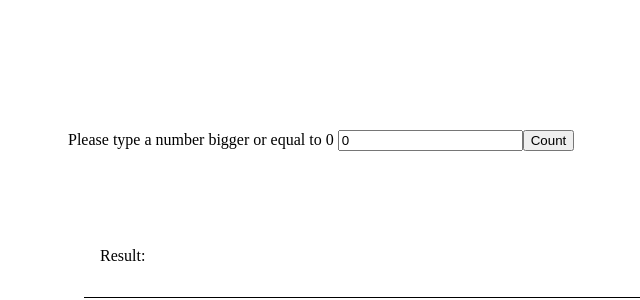
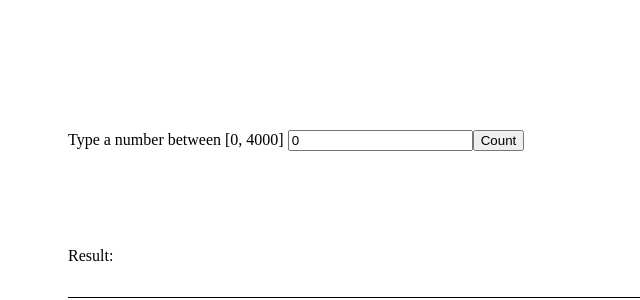
Before and after one commit to brkygngr/BracketCoCo, an Angular app in the folder bcc-ui/: page / in a window 1280 px wide. Shown: the part 178-478 px from the top of the page, without its empty margins (4-644 px from the left). Built offline with nearby package versions, Linux system fonts and the light colour scheme.

Commit message:
improve ui look

```diff
--- a/bcc-ui/src/app/app.component.html
+++ b/bcc-ui/src/app/app.component.html
@@ -1,7 +1,7 @@
 <div class="app-form-container">
   <div class="app-form-element">
     <label>
-      Please type a number bigger or equal to 0
+      Type a number between [0, 4000]
       <input type="number" min="0" [(ngModel)]="pairCount" (keyup)="onNumberInputKeyUp()" />
     </label>
 
--- a/bcc-ui/src/app/app.component.scss
+++ b/bcc-ui/src/app/app.component.scss
@@ -1,11 +1,16 @@
 .app-form-container,
-.app-result-wrapper,
-.app-error-wrapper,
 .app-form-element {
   padding: 1rem;
   margin: 1rem;
 }
 
+.app-result-wrapper,
+.app-error-wrapper {
+  padding-top: 1rem;
+  padding-bottom: 1rem;
+  margin-top: 1rem;
+  margin-bottom: 1rem;
+}
 
 .app-form-container {
   width: 100%;
@@ -18,6 +23,7 @@
 .app-result-wrapper {
   max-width: 100vw;
   white-space: normal;
+  word-break: break-all;
 }
 
 .app-error-wrapper {
```
